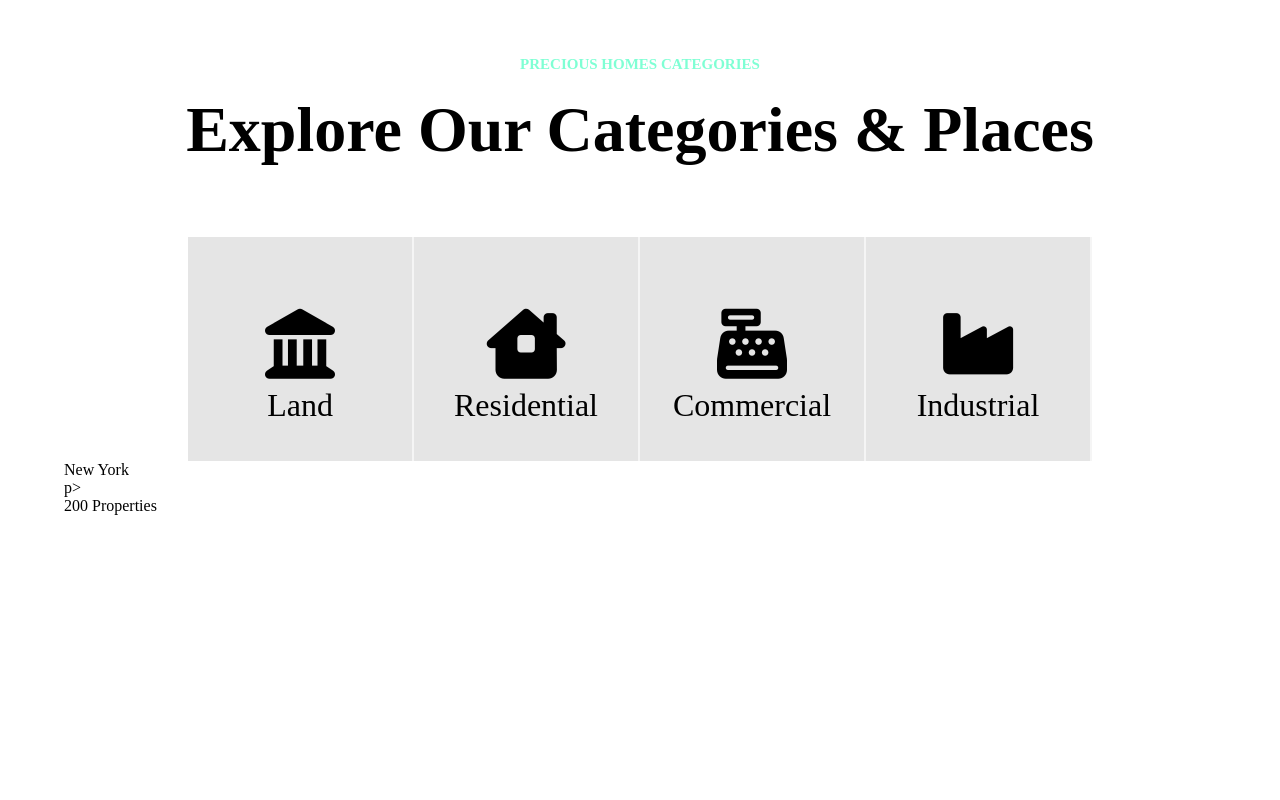
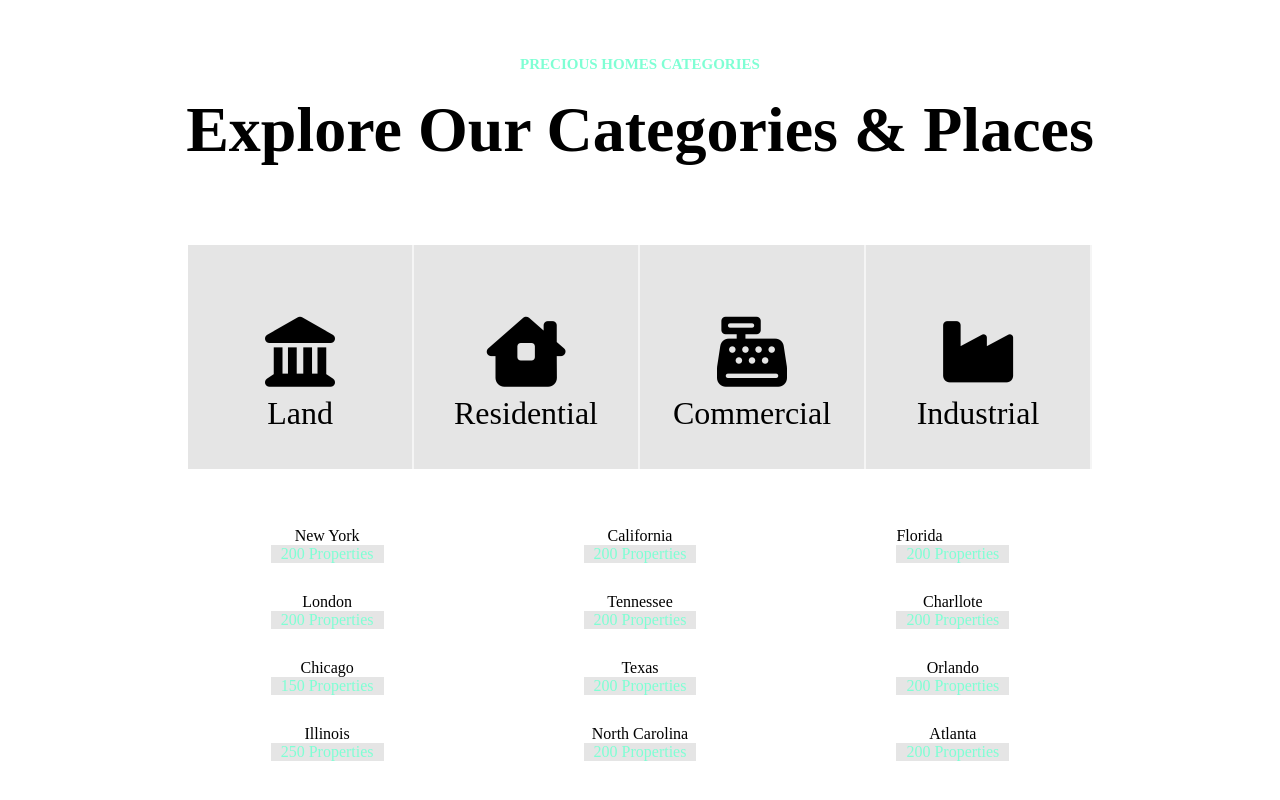
Before and after one commit to PreciousXena/Precious-Homes, a plain HTML site: page index.html in a window 1280 px wide. Shown: the part 947-1747 px from the top of the page. Drawn offline with Linux system fonts and the light colour scheme.

Commit message:
change in div

```diff
--- a/index.html
+++ b/index.html
@@ -54,7 +54,7 @@
           </span>
         </div>
         <div>
-        <P>PROPERTY TYPE</p>
+          <p>PROPERTY TYPE</p>
           <span>
             <i class="fa-solid fa-circle-chevron-down"></i>
             <input placeholder="Residential" />
@@ -94,7 +94,7 @@
             <i class="fa-solid fa-house-chimney-window"></i>
           </span>
           <p>Residential</p>
-          </div>
+        </div>
         <div>
           <span>
             <i class="fa-solid fa-cash-register"></i>
@@ -106,13 +106,66 @@
             <i class="fa-solid fa-industry"></i>
           </span>
           <p>Industrial</p>
-          </div>
+        </div>
       </div>
-      <div>
+      <div id="parent-container">
+      <div id="items">
+        <div >
+          <p class="first">New York</p>
+          <p class="second">200 Properties</p>
+        </div>
         <div>
-          <p>New York</p>p>
-          <p>200 Properties</p>
+          <p class="first">London</p>
+          <p class="second">200 Properties</p>
         </div>
+        <div>
+          <p class="first">Chicago</p>
+          <p class="second">150 Properties</p>
+        </div>
+        <div>
+          <p class="first">Illinois</p>
+          <p class="second">250 Properties</p>
+        </div>
+      </div>
+      <div id="items">
+        <div>
+          <p class="first">California</p>
+          <p class="second">200 Properties</p>
+        </div>
+        <div>
+          <p class="first">Tennessee</p>
+          <p class="second">200 Properties</p>
+        </div>
+        <div>
+          <p class="first">Texas</p>
+          <p class="second">200 Properties</p>
+        </div>
+        <div>
+          <p class="first">North Carolina</p>
+          <p class="second">200 Properties</p>
+        </div>
+      </div>
+      <div id="items">
+        <div>
+          <p class="first"></p> Florida
+          <p class="second">200 Properties</p>
+        </div>
+        <div>
+          <p class="first">Charllote</p>
+          <p class="second">200 Properties</p>
+        </div>
+        <div>
+          <p class="first">Orlando</p>
+          <p class="second">200 Properties</p>
+        </div>
+        <div>
+          <p class="first">Atlanta</p>
+          <p class="second">200 Properties</p>
+        </div>
+      </div>
+      </div>
+
+      </div>
       </div>
     </section>
   </body>
--- a/styles.css
+++ b/styles.css
@@ -144,6 +144,7 @@ font-weight: bold;
   flex-direction: row;
   align-items: center;
   justify-content: center;
+  padding: 0.5rem;
 }
 
 #box-items div {
@@ -172,11 +173,39 @@ font-weight: bold;
 padding: 0.5rem;
 display: flex;
 justify-content: center;
- /* color: white; */
  font-size: 70px;
 }
 
-/* #box-items i {
-  /* color: black; */
-  /* font-size: 70px; */
-} */
+#items {
+    display: flex;
+    flex-direction: column;
+    align-items: center;
+    row-gap: 30px;
+  }
+
+  .first {
+    font-size: 1rem;
+    font-weight:500;
+    text-align: center;
+  }
+
+  .second{
+    font-size: 1rem;
+    color: aquamarine;
+    background-color: #E5E5E5;
+    padding: 0px 10px;
+    font-weight: 400;
+  }
+
+  .second:hover {
+    background-color: aquamarine ;
+    color: white;
+  }
+
+  #parent-container {
+display: flex;
+align-items: center;
+justify-content: center;
+column-gap: 200px;
+margin-top: 50px;
+  }
```
